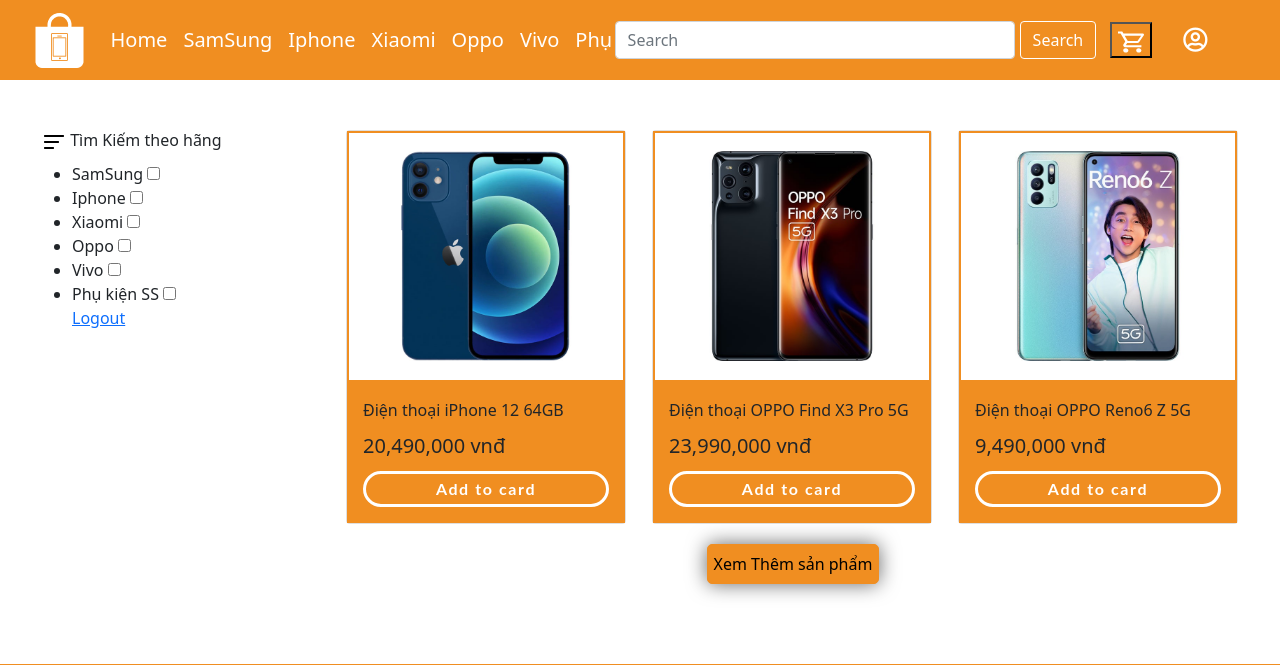
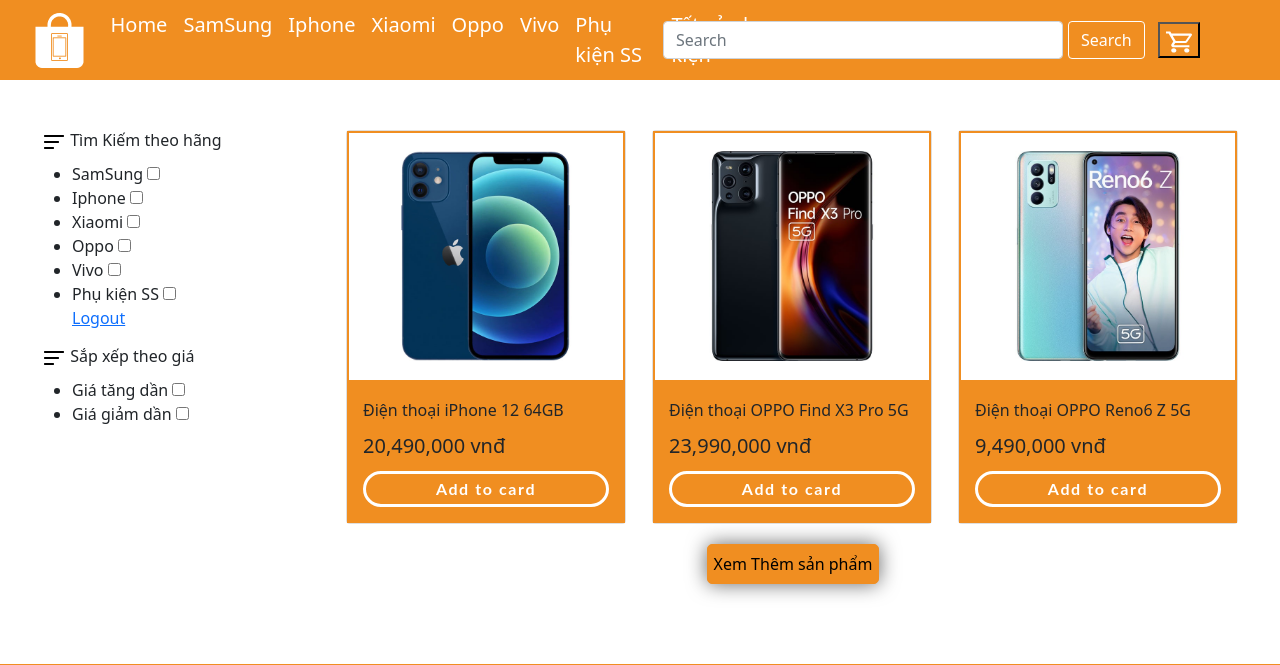
Before and after one commit to thanhquan1306/nhomf-qlbandienthoai, a PHP site: page / in a window 1280 px wide. Shown: the top 665 px of the page. Run offline with PHP 8.4, Linux system fonts and the light colour scheme; data comes from the database, SQL or seed files in the repository.

Commit message:
Revert "create and update 1.0.0"
This reverts commit 060a87db0e65d51e86d83ec3572dc9e8a92e18ca, reversing
changes made to 0838104c4b0474ea3154a413bb357972aab49016.

# Conflicts:
#	login/login.php
#	login/register.php

```diff
--- a/index.php
+++ b/index.php
@@ -33,17 +33,6 @@ if (isset($_POST['add'])) {
     <title>Shop Moblile</title>
     <link rel="stylesheet" href="./public/css/style.css">
     <link href="https://cdn.jsdelivr.net/npm/bootstrap@5.0.0/dist/css/bootstrap.min.css" rel="stylesheet" integrity="sha384-wEmeIV1mKuiNpC+IOBjI7aAzPcEZeedi5yW5f2yOq55WWLwNGmvvx4Um1vskeMj0" crossorigin="anonymous">
-    <link rel="stylesheet" href="https://cdnjs.cloudflare.com/ajax/libs/font-awesome/5.15.1/css/all.min.css" />
-    <style>
-        .proUser {
-            position: relative;
-            display: inline-block;
-        }
-        .proUser i:hover{
-            cursor: pointer;
-        }
-
-    </style>
 </head>
 
 <body>
@@ -68,10 +57,11 @@ if (isset($_POST['add'])) {
                 <?php
                 }
                 ?>
-
+                <li class="nav-item">
+                    <a class="nav-link" href="accessory.php">Tất cả phụ kiện</a>
+                </li>
             </ul>
-
-            <!-- Search product -->
+            <!-- xử lý form Search product -->
             <form class="form-inline my-2 my-lg-0 search" action="search.php" method="get">
                 <input id="inputKeyword" list="keywords" class="form-control mr-sm-2 ip" autocomplete="off" type="text" placeholder="Search" name="q" onkeyup="getProductByKeyword()">
                 <button class="btn btn-outline-success my-2 my-sm-0" type="submit">Search</button>
@@ -90,9 +80,6 @@ if (isset($_POST['add'])) {
                         </a>
                     </div>
                 </button>
-            </div>
-            <div class="proUser" style="margin-left: -4%; margin-right: 6%; font-size: 25px;">
-            <a href="./login/login.php"><i class="far fa-user-circle"></i></a>
             </div>
         </div>
     </nav>
@@ -115,6 +102,21 @@ if (isset($_POST['add'])) {
                         }
                         ?>
                         <p class="logout"><a href="./login/logout.php">Logout</a></p>
+                    </ul>
+                    <ul>
+                        <h6 class="brands"><img class="menu" src="./public/images/menu (1).png"> Sắp xếp theo giá</h6>
+                        <li>
+                                <label>
+                                    Giá tăng dần
+                                    <input type="checkbox" name="checkboxcate" class="checkboxPrice" id="ascPrice" data-orderBy="ASC" onchange="getProductOrderByPrice(this)">
+                                </label>
+                        </li>
+                        <li>
+                                <label>
+                                    Giá giảm dần
+                                    <input type="checkbox" name="checkboxcate" class="checkboxPrice" id="descPrice" data-orderBy="DESC" onchange="getProductOrderByPrice(this)">
+                                </label>
+                        </li>
                     </ul>
                 </div>
                 <div class="col-md-9">
```
Also changed, not shown: public/js/ajax.js (+1 -32 lines). Lines whose indentation alone changed are shown as unchanged.
